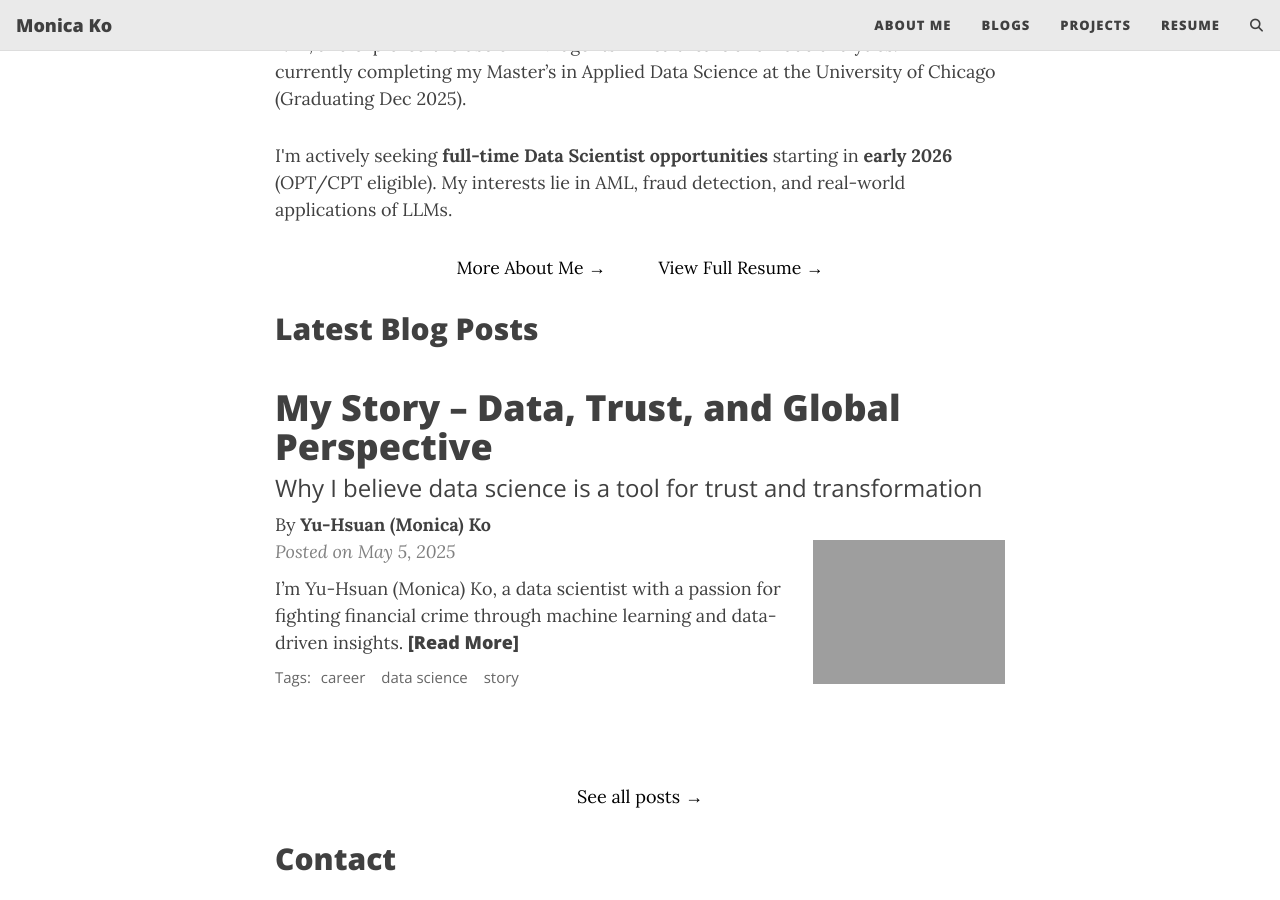
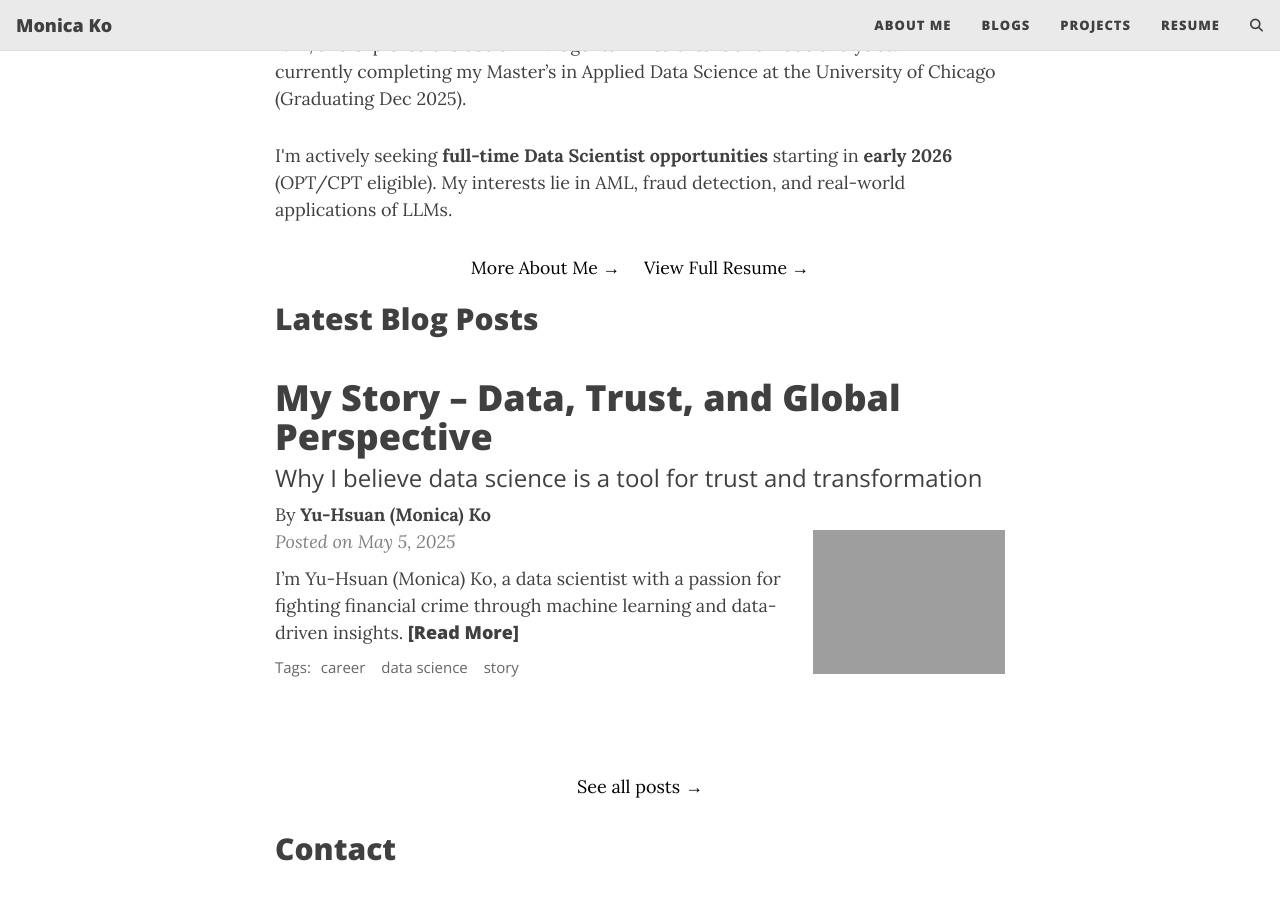
Before and after one commit to yuhsuanko/yuhsuanko.github.io, a Jekyll site: the page built from index.html, in a window 1280 px wide and 900 px high, scrolled down 535 px. Built offline with Jekyll 4.4.1, drawn with Linux system fonts in a browser that asks for light colours; the list of posts is cut into pages by our own code; comment, search, counter and statistics services are not loaded.

Commit message:
Update index.html

```diff
--- a/index.html
+++ b/index.html
@@ -19,14 +19,15 @@ subtitle: Hi, I'm Monica. I'm a data scientist focused on anti-money laundering
 </section>
 
 <!-- Two inline text links with spacing -->
-<p style="text-align: center; margin-top: 1rem; font-size: 1.1rem;">
-  <a href="/aboutme" style="color: black; text-decoration: none; margin-right: 3rem;">
+<div style="display: flex; flex-wrap: wrap; justify-content: center; gap: 1.5rem; font-size: 1.1rem; margin-top: 1.5rem;">
+  <a href="/aboutme" style="color: black; text-decoration: none;">
     More About Me →
   </a>
   <a href="/resume/" style="color: black; text-decoration: none;">
     View Full Resume →
   </a>
-</p>
+</div>
+
 
 
 <!-- Latest Blog Posts Section -->
```
